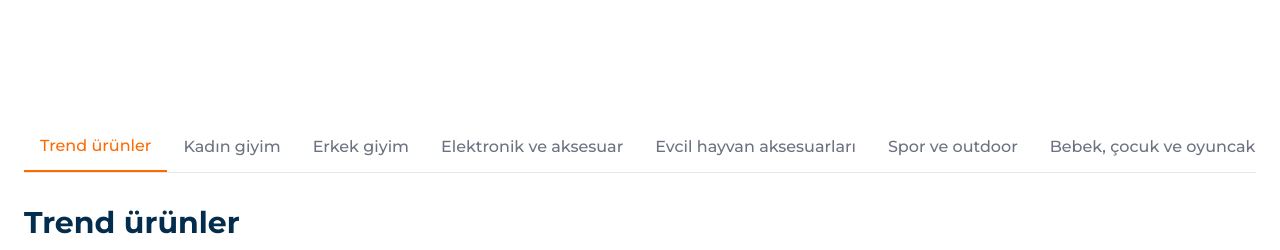
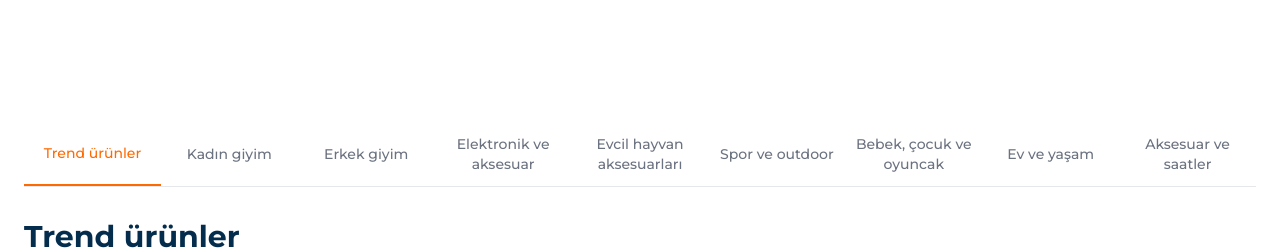
Before and after one commit to siceysass-ux/supplyix-frontend, a React (Vite) app: page / in a window 1280 px wide. Shown: the part 2280-2530 px from the top of the page. Built offline with nearby package versions, Linux system fonts and the light colour scheme.

Commit message:
fix: kategori grid ve test değişiklikleri

```diff
--- a/components/CategoriesSection.tsx
+++ b/components/CategoriesSection.tsx
@@ -104,12 +104,12 @@ const CategoriesSection: React.FC = () => {
   return (
     <section id="categories" className="py-12 bg-white">
       <div className="container mx-auto px-6">
-        <div className="flex border-b border-gray-200 overflow-x-auto">
+        <div className="grid grid-cols-2 sm:grid-cols-3 md:grid-cols-4 lg:grid-cols-9 border-b border-gray-200">
           {categoriesData.map((category, index) => (
             <button
               key={index}
               onClick={() => setActiveTab(index)}
-              className={`px-4 py-3 text-sm md:text-base font-medium whitespace-nowrap transition-colors duration-300 focus:outline-none ${
+              className={`w-full text-center px-2 py-3 text-xs sm:text-sm font-medium transition-colors duration-300 focus:outline-none ${
                 activeTab === index
                   ? 'border-b-2 border-primary text-primary'
                   : 'text-gray-500 hover:text-gray-800'
--- a/metadata.json
+++ b/metadata.json
@@ -1,5 +1,5 @@
 {
-  "name": "Copy of Copy of Copy of Supplyix Landing Page v2 LOGOLU",
+  "name": "Copy of Copy of Copy of Copy of Copy of Supplyix Landing Page v2 LOGOLU",
   "description": "A sleek, modern, and fully responsive landing page for a SaaS product or startup, built with React, TypeScript, and Tailwind CSS. It features a hero section, feature highlights, a contact form, and a professional footer.",
   "requestFramePermissions": []
 }
--- a/package.json
+++ b/package.json
@@ -1,5 +1,5 @@
 {
-  "name": "copy-of-copy-of-copy-of-supplyix-landing-page-v2-logolu",
+  "name": "copy-of-copy-of-copy-of-copy-of-copy-of-supplyix-landing-page-v2-logolu",
   "private": true,
   "version": "0.0.0",
   "type": "module",
```
Also changed, not shown: 2 other files (tests, documents, lock files or other folders).
